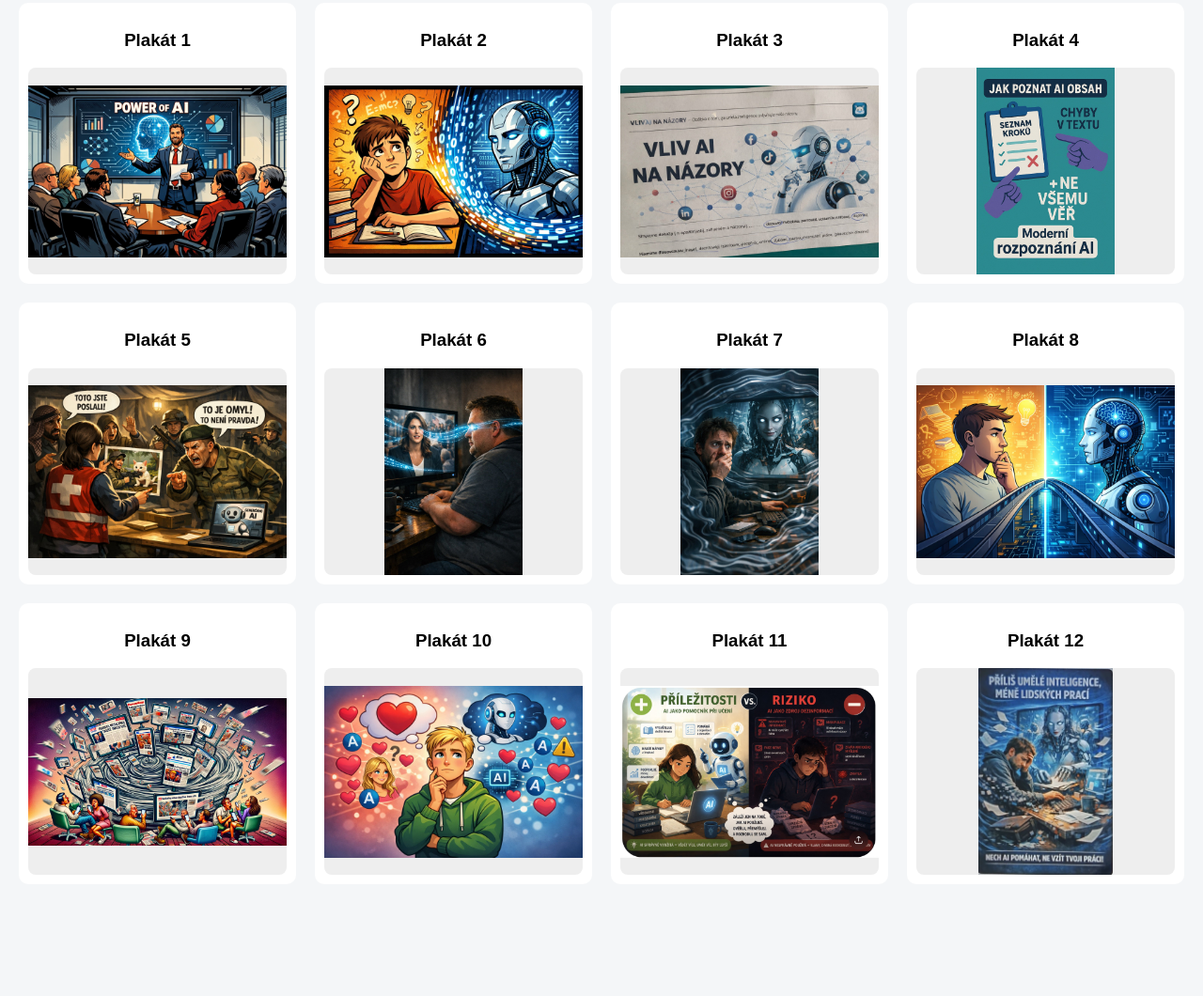
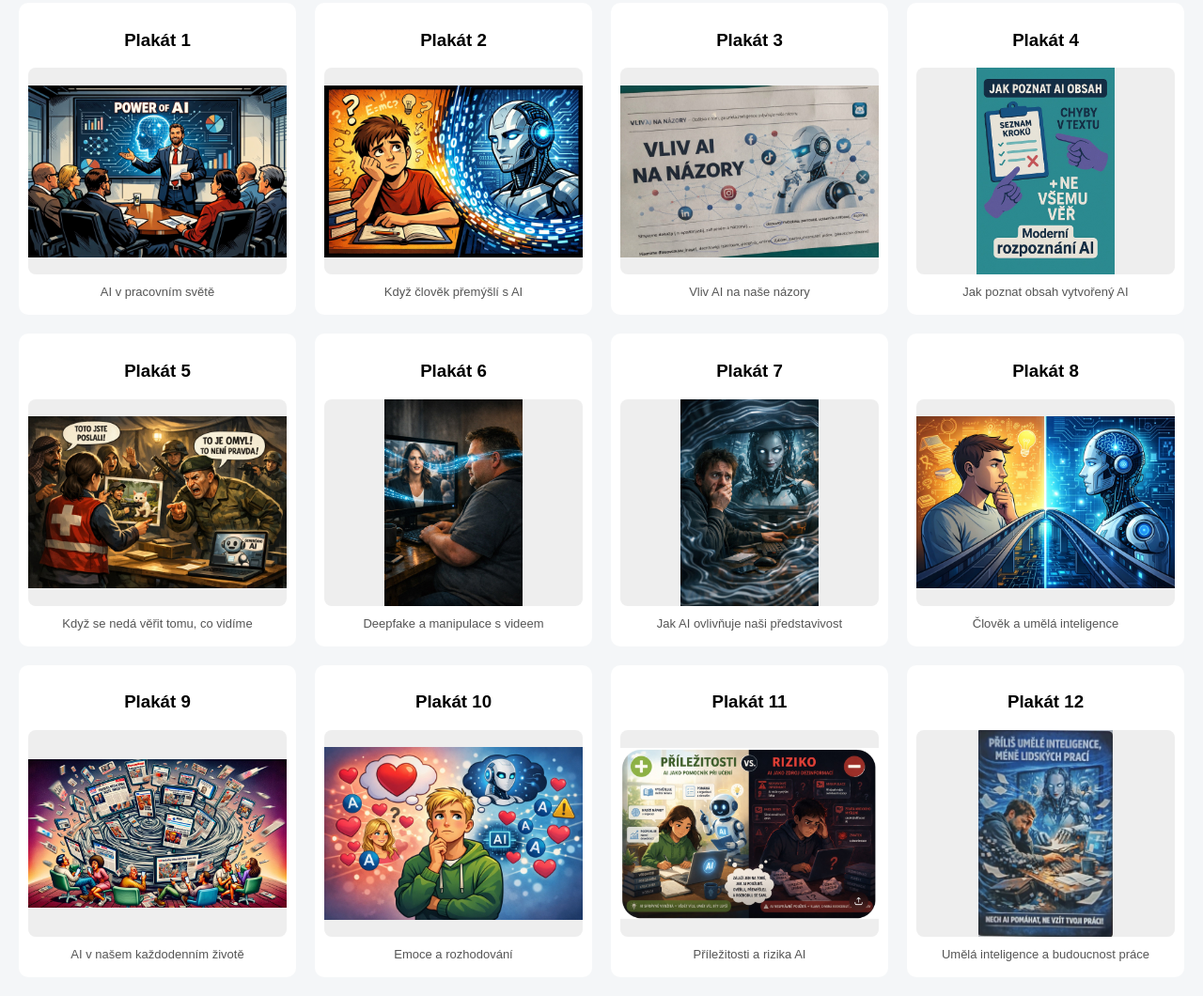
Before and after one commit to zspastelka/Dve-tvare-umele-inteligence, a plain HTML site: page index.html in a window 1280 px wide. Shown: the part 224-1284 px from the top of the page at 94% size. Before the commit the page ends 1185 px from the top, so only its background shows below. Drawn offline with Linux system fonts and the light colour scheme.

Commit message:
Zobrazit popisky plakátů přímo pod obrázky

```diff
--- a/index.html
+++ b/index.html
@@ -24,6 +24,7 @@ body{font-family:Arial,sans-serif;background:#f4f6f8;margin:0;padding:20px}
 .case{background:white;padding:10px;border-radius:10px;text-align:center}
 .case img{width:100%;height:220px;object-fit:contain;background:#eee;border-radius:8px;cursor:pointer;display:block}
 .case h3{margin-block-start:1em;margin-block-end:1em}
+.case-caption{margin:10px 4px 4px;color:#555;font-size:13px;line-height:1.45}
 #summary{margin:20px 0;padding:0;background:transparent}
 #summary h2{margin-block-start:.83em;margin-block-end:.83em;font-size:1.5em;color:inherit}
 #summary p{margin-block-start:1em;margin-block-end:1em}
@@ -58,18 +59,18 @@ body{font-family:Arial,sans-serif;background:#f4f6f8;margin:0;padding:20px}
   </div>
 
   <div class="grid" id="board">
-    <article class="case"><h3>Plakát 1</h3><img src="img/01.jpg" alt="Žákovský plakát: AI v pracovním světě" loading="lazy"></article>
-    <article class="case"><h3>Plakát 2</h3><img src="img/02.jpg" alt="Žákovský plakát: Když člověk přemýšlí s AI" loading="lazy"></article>
-    <article class="case"><h3>Plakát 3</h3><img src="img/03.jpg" alt="Žákovský plakát: Vliv AI na naše názory" loading="lazy"></article>
-    <article class="case"><h3>Plakát 4</h3><img src="img/04.jpg" alt="Žákovský plakát: Jak poznat obsah vytvořený AI" loading="lazy"></article>
-    <article class="case"><h3>Plakát 5</h3><img src="img/05.jpg" alt="Žákovský plakát: Když se nedá věřit tomu, co vidíme" loading="lazy"></article>
-    <article class="case"><h3>Plakát 6</h3><img src="img/06.jpg" alt="Žákovský plakát: Deepfake a manipulace s videem" loading="lazy"></article>
-    <article class="case"><h3>Plakát 7</h3><img src="img/07.jpg" alt="Žákovský plakát: Jak AI ovlivňuje naši představivost" loading="lazy"></article>
-    <article class="case"><h3>Plakát 8</h3><img src="img/08.jpg" alt="Žákovský plakát: Člověk a umělá inteligence" loading="lazy"></article>
-    <article class="case"><h3>Plakát 9</h3><img src="img/09.jpg" alt="Žákovský plakát: AI v našem každodenním životě" loading="lazy"></article>
-    <article class="case"><h3>Plakát 10</h3><img src="img/10.jpg" alt="Žákovský plakát: Emoce a rozhodování" loading="lazy"></article>
-    <article class="case"><h3>Plakát 11</h3><img src="img/11.jpg" alt="Žákovský plakát: Příležitosti a rizika AI" loading="lazy"></article>
-    <article class="case"><h3>Plakát 12</h3><img src="img/12.jpg" alt="Žákovský plakát: Umělá inteligence a budoucnost práce" loading="lazy"></article>
+    <article class="case"><h3>Plakát 1</h3><img src="img/01.jpg" alt="Žákovský plakát: AI v pracovním světě" loading="lazy"><p class="case-caption">AI v pracovním světě</p></article>
+    <article class="case"><h3>Plakát 2</h3><img src="img/02.jpg" alt="Žákovský plakát: Když člověk přemýšlí s AI" loading="lazy"><p class="case-caption">Když člověk přemýšlí s AI</p></article>
+    <article class="case"><h3>Plakát 3</h3><img src="img/03.jpg" alt="Žákovský plakát: Vliv AI na naše názory" loading="lazy"><p class="case-caption">Vliv AI na naše názory</p></article>
+    <article class="case"><h3>Plakát 4</h3><img src="img/04.jpg" alt="Žákovský plakát: Jak poznat obsah vytvořený AI" loading="lazy"><p class="case-caption">Jak poznat obsah vytvořený AI</p></article>
+    <article class="case"><h3>Plakát 5</h3><img src="img/05.jpg" alt="Žákovský plakát: Když se nedá věřit tomu, co vidíme" loading="lazy"><p class="case-caption">Když se nedá věřit tomu, co vidíme</p></article>
+    <article class="case"><h3>Plakát 6</h3><img src="img/06.jpg" alt="Žákovský plakát: Deepfake a manipulace s videem" loading="lazy"><p class="case-caption">Deepfake a manipulace s videem</p></article>
+    <article class="case"><h3>Plakát 7</h3><img src="img/07.jpg" alt="Žákovský plakát: Jak AI ovlivňuje naši představivost" loading="lazy"><p class="case-caption">Jak AI ovlivňuje naši představivost</p></article>
+    <article class="case"><h3>Plakát 8</h3><img src="img/08.jpg" alt="Žákovský plakát: Člověk a umělá inteligence" loading="lazy"><p class="case-caption">Člověk a umělá inteligence</p></article>
+    <article class="case"><h3>Plakát 9</h3><img src="img/09.jpg" alt="Žákovský plakát: AI v našem každodenním životě" loading="lazy"><p class="case-caption">AI v našem každodenním životě</p></article>
+    <article class="case"><h3>Plakát 10</h3><img src="img/10.jpg" alt="Žákovský plakát: Emoce a rozhodování" loading="lazy"><p class="case-caption">Emoce a rozhodování</p></article>
+    <article class="case"><h3>Plakát 11</h3><img src="img/11.jpg" alt="Žákovský plakát: Příležitosti a rizika AI" loading="lazy"><p class="case-caption">Příležitosti a rizika AI</p></article>
+    <article class="case"><h3>Plakát 12</h3><img src="img/12.jpg" alt="Žákovský plakát: Umělá inteligence a budoucnost práce" loading="lazy"><p class="case-caption">Umělá inteligence a budoucnost práce</p></article>
   </div>
 
 
```
